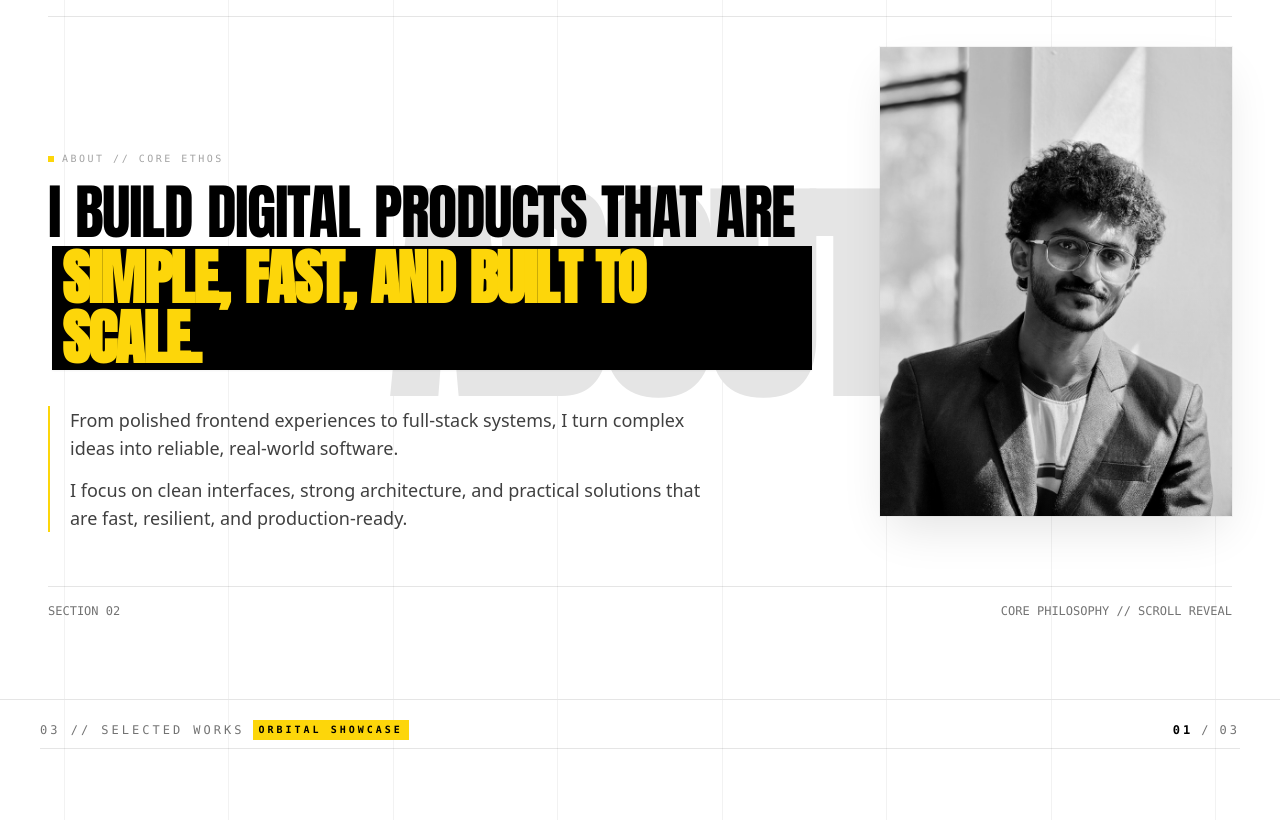
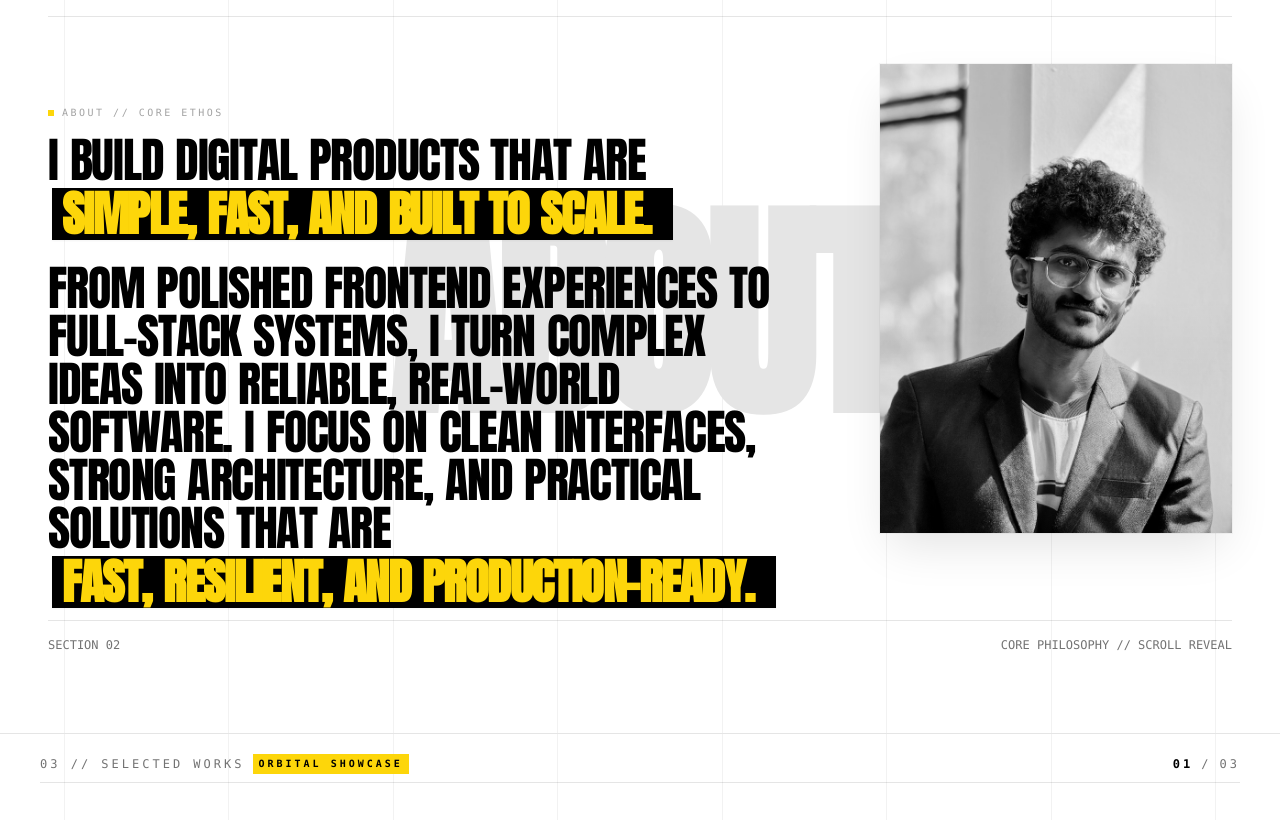
Before and after one commit to akashad123/akash-portfolio, a React (Vite) app: page / in a window 1280 px wide. Shown: the part 900-1720 px from the top of the page. Built offline with nearby package versions, Linux system fonts and the light colour scheme.

Commit message:
feat: elevate full philosophy statement to bold display typography with scrollreveal and gsap parallax

```diff
--- a/src/components/ScrollReveal.tsx
+++ b/src/components/ScrollReveal.tsx
@@ -4,6 +4,7 @@ import { motion, useScroll, useMotionValueEvent } from 'framer-motion';
 export interface TextSegment {
   text: string;
   isHighlight?: boolean;
+  breakBefore?: boolean;
 }
 
 interface CharacterProps {
@@ -155,22 +156,29 @@ export const ScrollReveal: React.FC<ScrollRevealProps> = ({
           );
         });
 
-        if (segment.isHighlight) {
-          return (
+        const content = segment.isHighlight ? (
           <span
             key={sIdx}
             className="text-brand-yellow bg-black px-2 sm:px-2.5 py-0.5 inline-block mx-1 my-1 shadow-sm rounded-none align-middle"
           >
             {renderedWords}
           </span>
-          );
-        }
-
-        return (
+        ) : (
           <React.Fragment key={sIdx}>
             {renderedWords}
           </React.Fragment>
         );
+
+        if (segment.breakBefore) {
+          return (
+            <React.Fragment key={sIdx}>
+              <span className="block h-3 sm:h-5 w-full" aria-hidden="true" />
+              {content}
+            </React.Fragment>
+          );
+        }
+
+        return content;
       })}
     </span>
   );
--- a/src/data/portfolioData.ts
+++ b/src/data/portfolioData.ts
@@ -16,13 +16,10 @@ export const portfolioData: PortfolioData = {
     statement: {
       beforeHighlight: "I BUILD DIGITAL PRODUCTS THAT ARE ",
       highlight1: "SIMPLE, FAST, AND BUILT TO SCALE.",
-      middleText: "",
-      highlight2: "",
+      middleText: "FROM POLISHED FRONTEND EXPERIENCES TO FULL-STACK SYSTEMS, I TURN COMPLEX IDEAS INTO RELIABLE, REAL-WORLD SOFTWARE. I FOCUS ON CLEAN INTERFACES, STRONG ARCHITECTURE, AND PRACTICAL SOLUTIONS THAT ARE ",
+      highlight2: "FAST, RESILIENT, AND PRODUCTION-READY.",
       afterText: "",
-      paragraphs: [
-        "From polished frontend experiences to full-stack systems, I turn complex ideas into reliable, real-world software.",
-        "I focus on clean interfaces, strong architecture, and practical solutions that are fast, resilient, and production-ready."
-      ]
+      paragraphs: []
     },
 
     socials: {
--- a/src/sections/StatementSection.tsx
+++ b/src/sections/StatementSection.tsx
@@ -35,7 +35,7 @@ export const StatementSection: React.FC = () => {
   const segments: TextSegment[] = [
     { text: statement.beforeHighlight, isHighlight: false },
     { text: statement.highlight1, isHighlight: true },
-    ...(statement.middleText ? [{ text: statement.middleText, isHighlight: false }] : []),
+    ...(statement.middleText ? [{ text: statement.middleText, isHighlight: false, breakBefore: true }] : []),
     ...(statement.highlight2 ? [{ text: statement.highlight2, isHighlight: true }] : []),
     ...(statement.afterText ? [{ text: statement.afterText, isHighlight: false }] : []),
   ];
@@ -88,7 +88,7 @@ export const StatementSection: React.FC = () => {
                 <span className="w-1.5 h-1.5 bg-brand-yellow" />
                 <span>ABOUT // CORE ETHOS</span>
               </div>
-              <h2 className="font-display text-3xl sm:text-4xl md:text-5xl lg:text-5xl xl:text-6xl tracking-tight uppercase leading-snug sm:leading-tight text-black text-left">
+              <h2 className="font-display text-2xl sm:text-3xl md:text-4xl lg:text-4xl xl:text-5xl tracking-tight uppercase leading-snug sm:leading-tight text-black text-left">
                 <ScrollReveal
                   segments={segments}
                   containerRef={sectionRef}
```
Also changed, not shown: 2 other files (tests, documents, lock files or other folders). Lines whose indentation alone changed are shown as unchanged.
